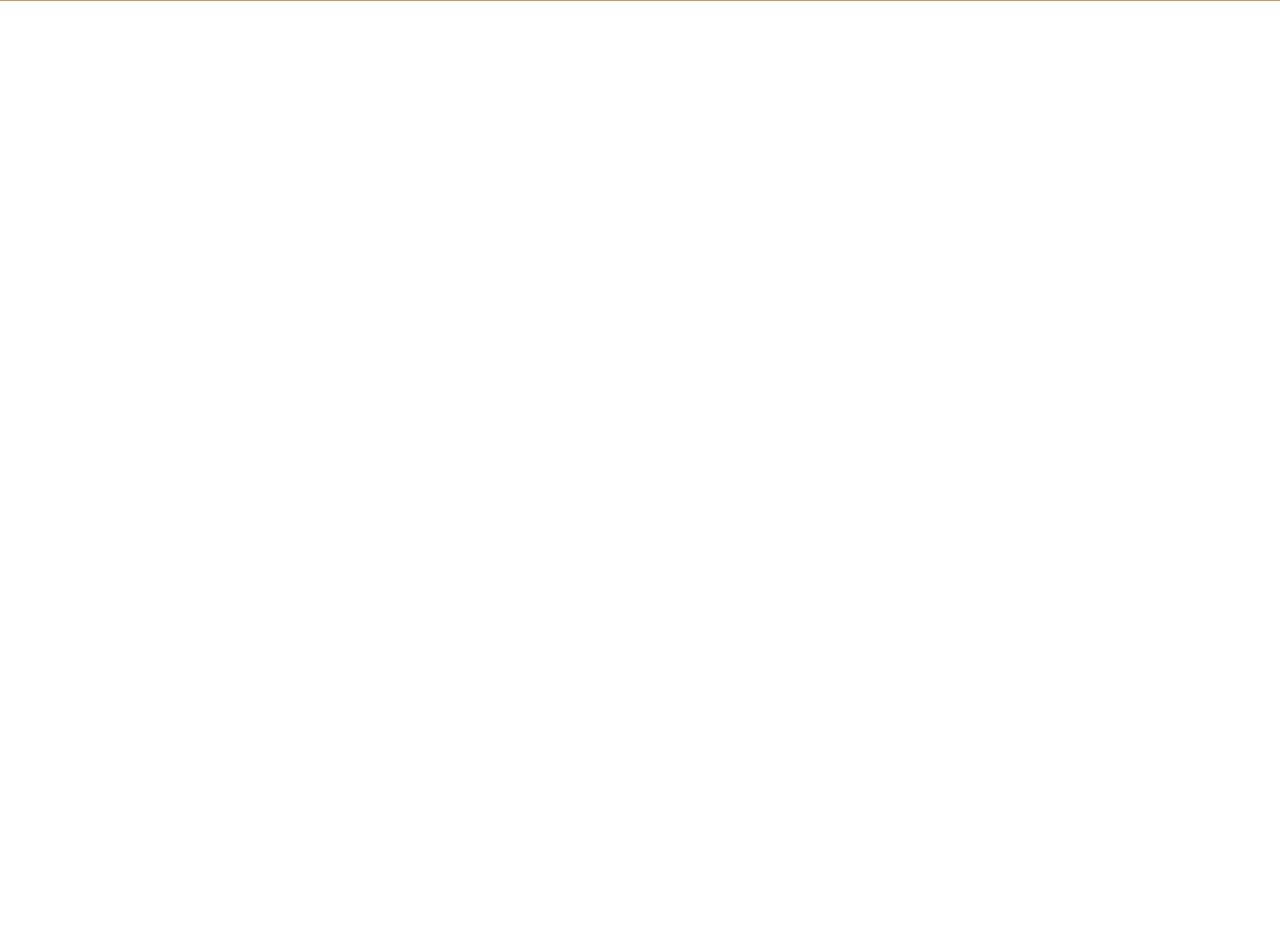
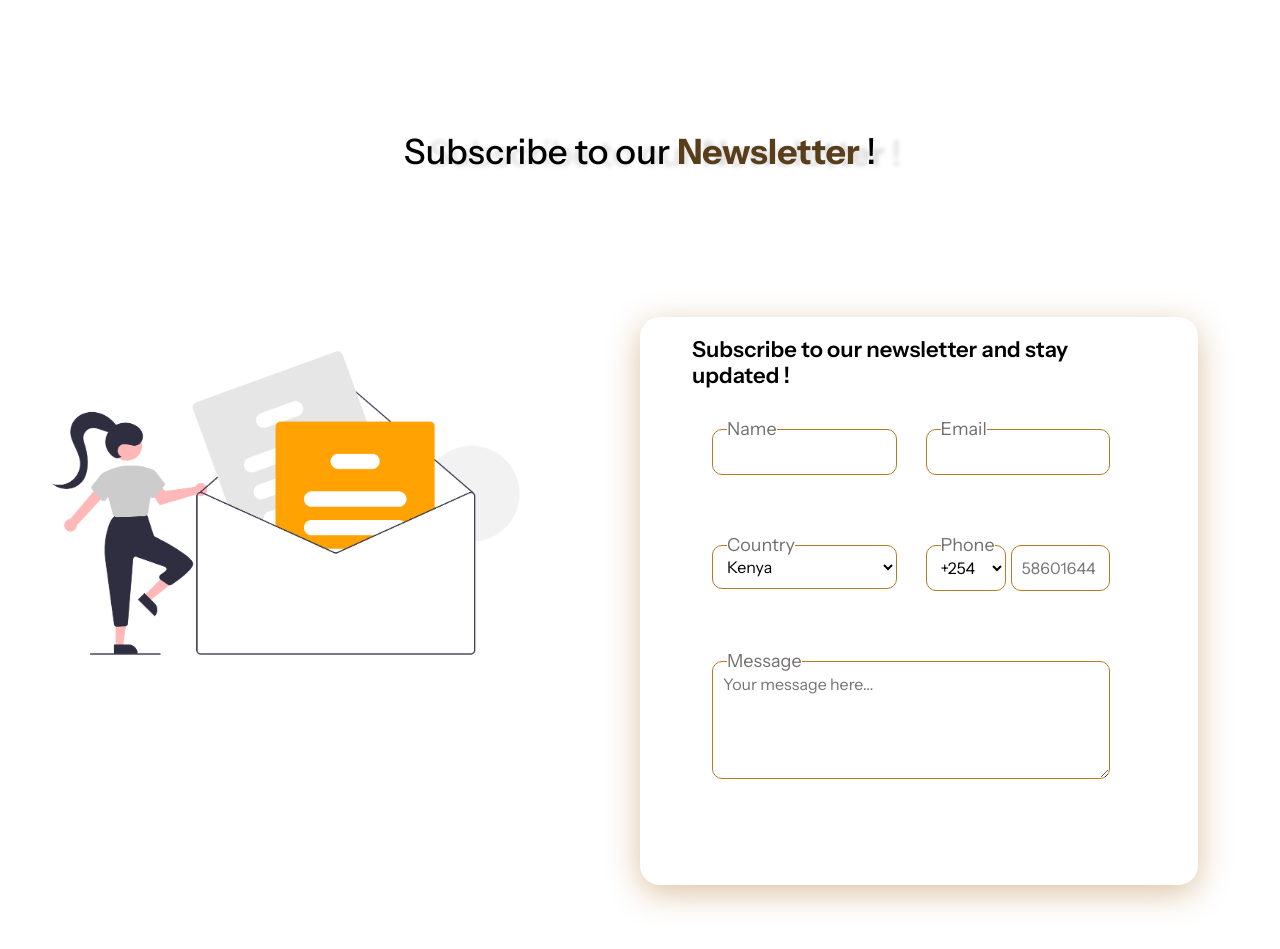
Before and after one commit to bontlenkoale1/apartheid-museum-clone, a React (Vite) app: page / in a window 1280 px wide. Shown: the part 3640-4589 px from the top of the page. Before the commit the page ends 3683 px from the top, so only its background shows below. Built offline with nearby package versions, Linux system fonts and the light colour scheme; a web font is replaced by a local one.

Commit message:
created newsletter/get in touch with us section

```diff
--- a/src/App.jsx
+++ b/src/App.jsx
@@ -5,6 +5,7 @@
 import OpenDays from "./components/OpenDays";
 import Exhibitions from "./components/Exhibitions";
 import PermanentExhibitions from "./components/PermanentExhibitions";
+import NewsLetter from "./components/NewsLetter";
 import "./App.css";
 
 function App() {
@@ -16,6 +17,7 @@
             <OpenDays />
             <Exhibitions />
             <PermanentExhibitions />
+            <NewsLetter />
         </div>
     );
 }
--- /dev/null
+++ b/src/components/NewsLetter.css
@@ -0,0 +1,180 @@
+.newsletter-container {
+  display: flex;
+  justify-content: center;
+  align-items: center;
+  margin-top: 120px;
+}
+.newsletter-title {
+  font-size: 35px;
+  color: #000;
+  margin-bottom: 20px;
+}
+.highlights {
+  color: #000;
+  font-weight: 900;
+  animation: blinkHighlights 1s infinite alternate;
+}
+@keyframes blinkHighlights {
+  from {
+    color: #000;
+  }
+  to {
+    color: #795425;
+  }
+}
+.newsletter-wrapper {
+  display: flex;
+  flex-direction: row;
+  width: 100%;
+  min-height: 100vh;
+}
+
+.newsletter-left-image-wrapper {
+  flex: 1;
+  display: flex;
+  justify-content: center;
+  align-items: center;
+}
+
+.newsletter-image {
+  margin-top: -180px;
+  margin-left: -150px;
+  width: 100%;
+  height: auto;
+}
+
+.newsletter-form-right-wrapper {
+  flex: 1;
+  display: flex;
+  justify-content: center;
+  align-items: center;
+}
+
+h3.form-title {
+  display: flex;
+  justify-content: left;
+  margin-left: -28px;
+  text-align: left;
+  color: #000;
+  font-size: 22px;
+  font-weight: 600;
+  margin-top: -60px;
+  inline-size: 110%;
+}
+.glass-form {
+  margin-top: 16px;
+  background: rgba(255, 255, 255, 0.15);
+  backdrop-filter: blur(10px);
+  -webkit-backdrop-filter: blur(10px);
+  border-radius: 20px;
+  padding: 80px;
+  width: 100%;
+  max-width: 800px;
+  box-shadow: 0 8px 32px 0 rgba(163, 89, 4, 0.37);
+  text-align: center;
+}
+.input-wrapper {
+  position: relative;
+  flex: 1;
+}
+.input-group {
+  position: relative;
+  margin-bottom: 20px;
+  justify-content: center;
+  align-items: center;
+  gap: 30px;
+  width: 100%;
+  margin-left: -8px;
+  margin-top: 40px;
+}
+.name-label {
+  background: #fff;
+  position: absolute;
+  top: -13px;
+  left: 15px;
+  justify-content: left;
+  align-items: left;
+  color: #746f6f;
+  font-size: 18px;
+  font-weight: 400;
+}
+#name.name-input,
+#email.email-input{
+  width: 100%;
+  padding: 10px;
+  border: 1px solid #b77a25;
+  border-radius: 10px;
+  background-color: #ffffff;
+  color: #000;
+  font-size: 16px;
+  outline: none;
+  margin-bottom: 30px;
+}
+#name.name-input:focus,
+#email.email-input:focus,
+.country-select:focus,
+.phone-input:focus,
+.country-code:focus,
+.message-textarea:focus {
+  border: 1px solid #c5680b;
+  box-shadow: 0 0 5px rgba(190, 141, 7, 0.5);
+}
+
+.email-label {
+  background: #fff;
+  position: absolute;
+  top: -13px;
+  left: 15px;
+  justify-content: left;
+  align-items: left;
+  color: #746f6f;
+  font-size: 18px;
+  font-weight: 400;
+}
+
+.country-label,
+.phone-label,
+.message-label{
+  background: #fff;
+  position: absolute;
+  top: -13px;
+  left: 15px;
+  color: #746f6f;
+  font-size: 18px;
+  font-weight: 400;
+}
+.country-select,
+.phone-input,
+.country-code {
+  width: 100%;
+  padding: 10px;
+  border: 1px solid #b77a25;
+  border-radius: 10px;
+  background-color: #ffffff;
+  color: #000;
+  font-size: 16px;
+  outline: none;
+  margin-bottom: 30px;
+}
+.phone-container {
+  display: flex;
+  gap: 5px;
+}
+
+.country-code {
+  width: 80px;
+  flex-shrink: 0;
+}
+.message-textarea{
+  width: 100%;
+  padding: 10px;
+  border: 1px solid #b77a25;
+  border-radius: 10px;
+  background-color: #ffffff;
+  color: #000;
+  font-size: 16px;
+  outline: none;
+}
+
+
+/*Media Queries for Responsiveness*/
--- a/src/components/NewsLetter.jsx
+++ b/src/components/NewsLetter.jsx
@@ -0,0 +1,105 @@
+import React from "react";
+import "./NewsLetter.css";
+import mail from "/Images/undraw_newsletter_q7fx.png";
+const NewsLetter = () => {
+  return (
+    <div className="container">
+      <div className="newsletter-container">
+        <h2 className="newsletter-title">
+          Subscribe to our <span className="highlights">Newsletter </span>!
+        </h2>
+      </div>
+      <div className="newsletter-wrapper">
+        <div className="newsletter-left-image-wrapper">
+          <img src={mail} alt="Newsletter" className="newsletter-image" />
+        </div>
+        <div className="newsletter-form-right-wrapper">
+          <form className="glass-form">
+            <h3 className="form-title">
+              Subscribe to our newsletter and stay updated !
+            </h3>
+            <div className="input-group">
+              <div className="input-wrapper">
+                <label htmlFor="name" className="name-label">
+                  Name
+                </label>
+                <input
+                  type="text"
+                  id="name"
+                  className="name-input"
+                  autoComplete="name"
+                  required
+                />
+              </div>
+              <div className="input-wrapper">
+                <label htmlFor="email" className="email-label">
+                  Email
+                </label>
+                <input
+                  type="email"
+                  id="email"
+                  className="email-input"
+                  autoComplete="email"
+                  required
+                />
+              </div>
+            </div>
+            <div className="input-group">
+              <div className="input-wrapper">
+                <label htmlFor="country" className="country-label">
+                  Country
+                </label>
+                <select
+                  id="country"
+                  name="country"
+                  className="country-select"
+                  required
+                >
+                  <option value="">Kenya</option>
+                  <option value="Japan">Japan</option>
+                  <option value="South Africa">South Africa</option>
+                </select>
+              </div>
+
+              <div className="input-wrapper">
+                <label htmlFor="phone" className="phone-label">
+                  Phone
+                </label>
+                <div className="phone-container">
+                  <select className="country-code" required>
+                    <option value="+254">+254</option>
+                    <option value="+81">+81</option>
+                    <option value="+27">+27</option>
+                  </select>
+                  <input
+                    type="tel"
+                    id="phone"
+                    className="phone-input"
+                    placeholder="58601644"
+                    required
+                  />
+                </div>
+              </div>
+            </div>
+            <div className="input-group">
+              <div className="input-wrapper">
+                <label htmlFor="message" className="message-label">
+                  Message
+                </label>
+                <textarea
+                  id="message"
+                  className="message-textarea"
+                  rows="4"
+                  placeholder="Your message here..."
+                  required
+                ></textarea>
+              </div>
+            </div>
+          </form>
+        </div>
+      </div>
+    </div>
+  );
+};
+
+export default NewsLetter;
--- a/src/components/PermanentExhibitions.css
+++ b/src/components/PermanentExhibitions.css
@@ -11,11 +11,12 @@
 }
 
 .flip-cards-grid {
-  background-color: #cc9a59;
+  /*background-color: #cc9a59;
   width: 100vw;
   position: relative;
   left: 50%;
-  margin-left: -50vw;
+  margin-left: -50vw;*/
+
   padding: 40px 20px;
   display: grid;
   grid-template-columns: repeat(2, 1fr);
@@ -30,7 +31,7 @@
   width: 700px;
 }
 
-.flip-card-inner {
+/*.flip-card-inner {
   position: relative;
   width: 100%;
   height: 100%;
@@ -38,10 +39,11 @@
   transition: transform 1s;
   transform-style: preserve-3d;
   border-radius: 10px;
-}
+}*/
 
 .flip-card:hover .flip-card-inner {
-  transform: rotateY(180deg);
+  transform: none !important;
+  /*transform: rotateY(180deg);*/
 }
 
 .flip-card-front,
```
Also changed, not shown: public/Images/banner.png (added), public/Images/undraw_newsletter_q7fx.png (added).
